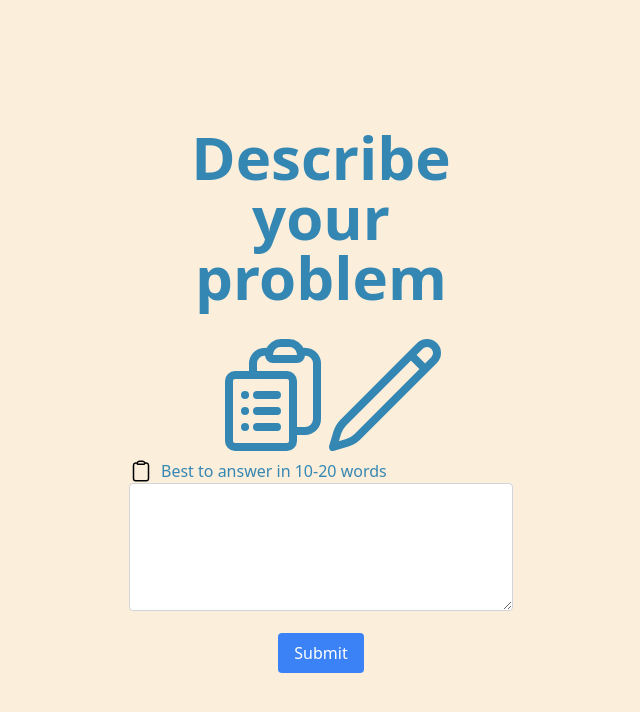
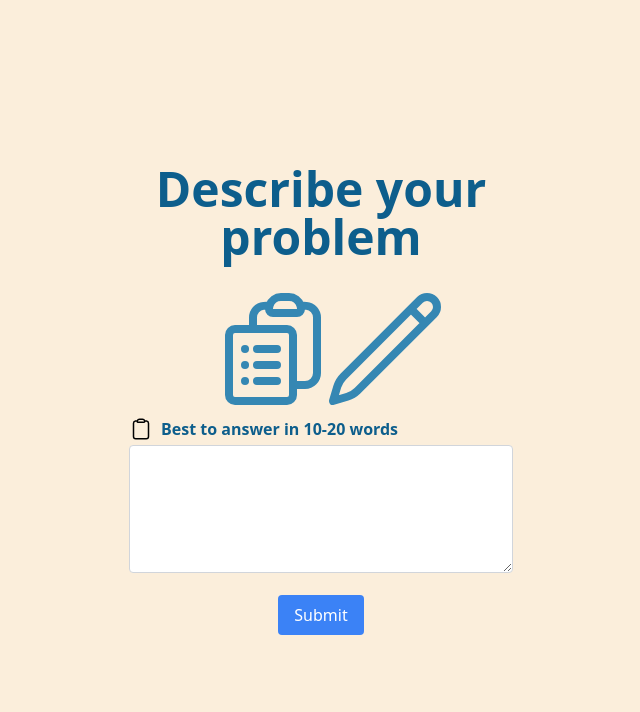
Before and after one commit to kufupa/drp44, a React (Create React App) app: page /Presentation in a window 1280 px wide. Shown: the top 712 px of the page, without its empty margins (319-959 px from the left). Built offline with nearby package versions, Linux system fonts and the light colour scheme; no server answers; the database is empty.

Commit message:
Fix: Text colour of input screen

```diff
--- a/src/pages/Presentation.tsx
+++ b/src/pages/Presentation.tsx
@@ -32,7 +32,7 @@ const PresentationForm: React.FC = () => {
   return (
     <div className="fixed inset-0 backgroundPale flex flex-col items-center justify-center">
       <form onSubmit={handleSubmit} className="w-full max-w-md p-8">
-        <h1 className="text-6xl font-bold mb-6 text-center textBlue">Describe your problem</h1>
+        <h1 className="text-5xl font-bold mb-6 text-center textClickBlue">Describe your problem</h1>
         <div className='relative'>
           <div className='relative left-20'>
             <svg xmlns="http://www.w3.org/2000/svg" fill="none" viewBox="0 0 24 24" stroke-width="1.5" stroke="#3587b3" className="size-32">
@@ -51,7 +51,7 @@ const PresentationForm: React.FC = () => {
             <svg xmlns="http://www.w3.org/2000/svg" fill="none" viewBox="0 0 24 24" stroke-width="1.5" stroke="currentColor" className="size-6">
               <path stroke-linecap="round" stroke-linejoin="round" d="M15.666 3.888A2.25 2.25 0 0 0 13.5 2.25h-3c-1.03 0-1.9.693-2.166 1.638m7.332 0c.055.194.084.4.084.612v0a.75.75 0 0 1-.75.75H9a.75.75 0 0 1-.75-.75v0c0-.212.03-.418.084-.612m7.332 0c.646.049 1.288.11 1.927.184 1.1.128 1.907 1.077 1.907 2.185V19.5a2.25 2.25 0 0 1-2.25 2.25H6.75A2.25 2.25 0 0 1 4.5 19.5V6.257c0-1.108.806-2.057 1.907-2.185a48.208 48.208 0 0 1 1.927-.184" />
             </svg>
-            <div className="textBlue ml-2">Best to answer in 10-20 words</div>
+            <div className="textClickBlue font-bold ml-2 my-1">Best to answer in 10-20 words</div>
           </div>
 
           <textarea
```
